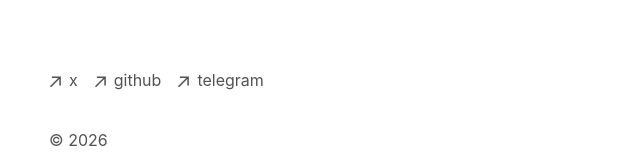
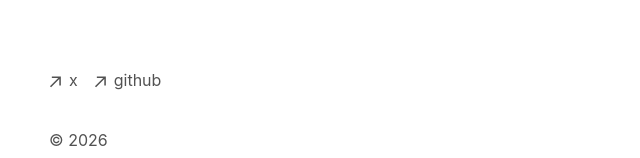
Before and after one commit to tobeycodes/tobey.codes, a Next.js app: page / in a window 1280 px wide. Shown: the part 328-486 px from the top of the page, without its empty margins (303-943 px from the left). Built offline with nearby package versions, Linux system fonts and the light colour scheme.

Commit message:
feat: remove telegram

```diff
--- a/app/components/footer.tsx
+++ b/app/components/footer.tsx
@@ -41,17 +41,6 @@
             <p className="ml-2 h-7">github</p>
           </a>
         </li>
-        <li>
-          <a
-            className="flex items-center transition-all hover:text-neutral-800 dark:hover:text-neutral-100"
-            rel="noopener noreferrer"
-            target="_blank"
-            href="https://t.me/tobeycodes"
-          >
-            <ArrowIcon />
-            <p className="ml-2 h-7">telegram</p>
-          </a>
-        </li>
       </ul>
       <p className="mt-8 text-neutral-600 dark:text-neutral-300">
         © {new Date().getFullYear()}
```
